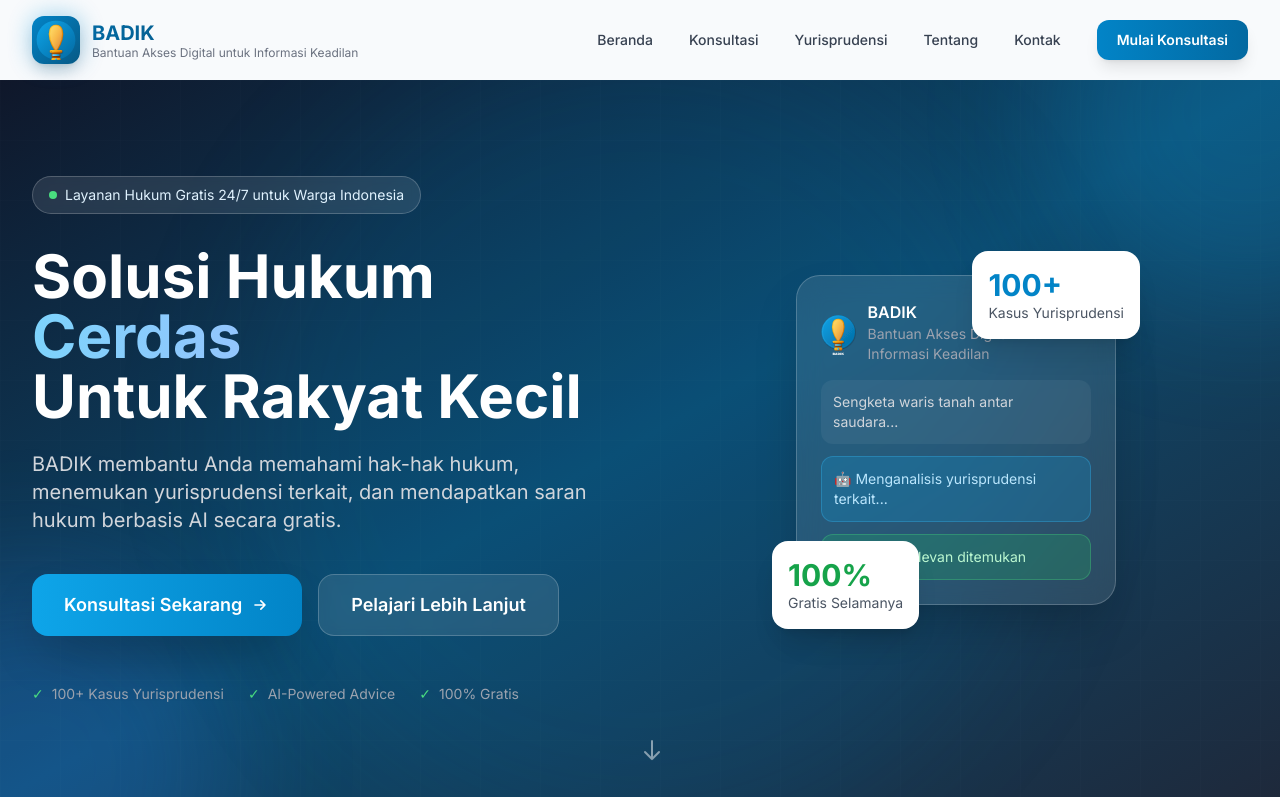
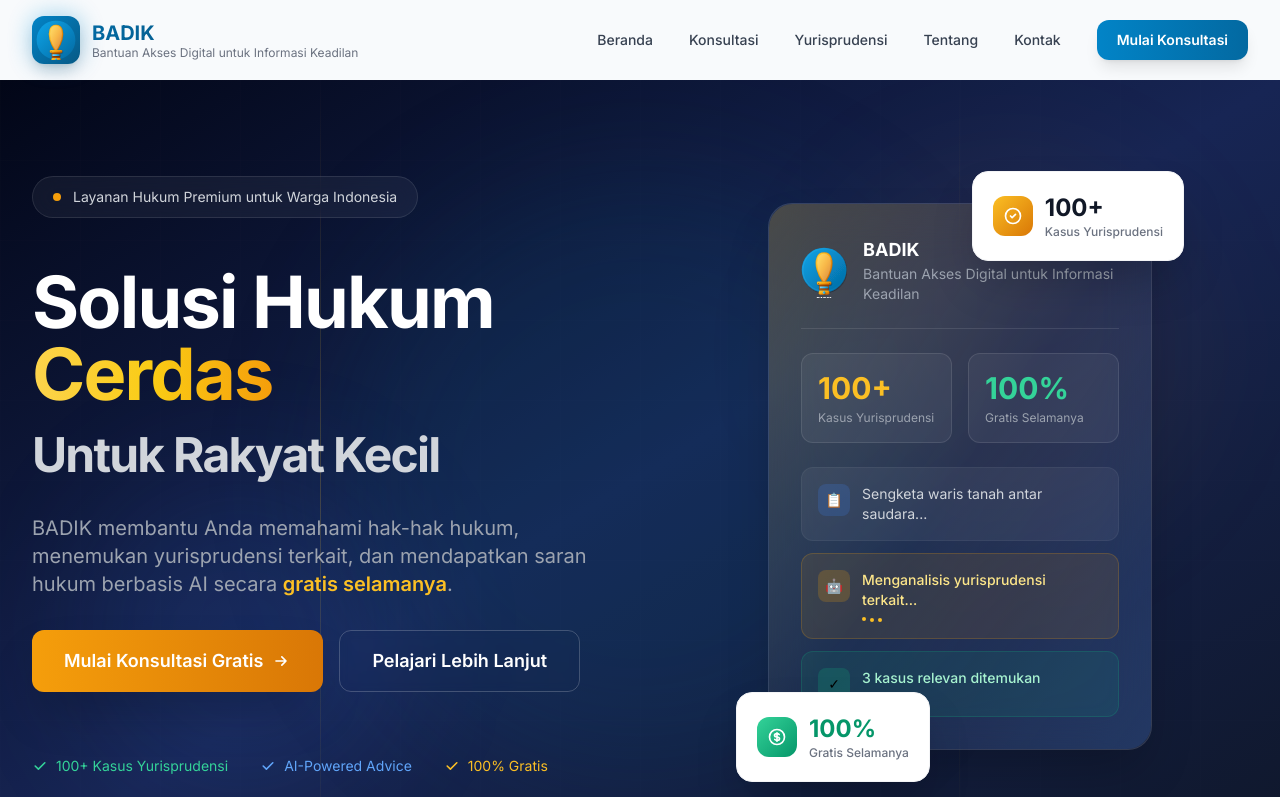
Before and after one commit to cecemeri48-beep/yuradvise, a Next.js app: page / in a window 1280 px wide. Shown: the top 797 px of the page. Built offline with nearby package versions, Linux system fonts and the light colour scheme.

Commit message:
feat: redesign hero section with premium luxurious UI
- Added gold/amber accents for premium law firm feel
- Fixed floating stats positioning for desktop
- Improved typography hierarchy and spacing
- Enhanced glass morphism effects
- Added animated scroll indicators
- Better visual balance and depth

```diff
--- a/components/HeroSection.tsx
+++ b/components/HeroSection.tsx
@@ -3,116 +3,191 @@ import LogoIcon from './LogoIcon'
 export default function HeroSection() {
   return (
     <section className="relative min-h-[90vh] flex items-center overflow-hidden">
-      {/* Background */}
-      <div className="absolute inset-0 bg-gradient-to-br from-slate-900 via-primary-900 to-slate-800"></div>
+      {/* Premium dark background */}
+      <div className="absolute inset-0 bg-gradient-to-br from-slate-950 via-blue-950 to-slate-900"></div>
 
-      {/* Decorative elements */}
+      {/* Premium decorative elements */}
       <div className="absolute inset-0 overflow-hidden">
-        <div className="absolute -top-40 -right-40 w-96 h-96 bg-primary-500/20 rounded-full blur-3xl"></div>
-        <div className="absolute -bottom-40 -left-40 w-96 h-96 bg-blue-500/20 rounded-full blur-3xl"></div>
-        <div className="absolute top-1/2 left-1/2 -translate-x-1/2 -translate-y-1/2 w-[800px] h-[800px] bg-primary-600/10 rounded-full blur-3xl"></div>
+        {/* Soft glow orbs - positioned for balance */}
+        <div className="absolute top-20 right-20 w-96 h-96 bg-amber-500/5 rounded-full blur-3xl"></div>
+        <div className="absolute bottom-20 left-20 w-80 h-80 bg-blue-500/10 rounded-full blur-3xl"></div>
+        <div className="absolute top-1/2 left-1/2 -translate-x-1/2 -translate-y-1/2 w-[600px] h-[600px] bg-primary-900/20 rounded-full blur-3xl"></div>
 
-        {/* Grid pattern */}
-        <div className="absolute inset-0 opacity-10" style={{
-          backgroundImage: 'linear-gradient(rgba(255,255,255,0.1) 1px, transparent 1px), linear-gradient(90deg, rgba(255,255,255,0.1) 1px, transparent 1px)',
-          backgroundSize: '60px 60px'
+        {/* Subtle grid pattern */}
+        <div className="absolute inset-0 opacity-5" style={{
+          backgroundImage: 'linear-gradient(rgba(255,255,255,0.15) 1px, transparent 1px), linear-gradient(90deg, rgba(255,255,255,0.15) 1px, transparent 1px)',
+          backgroundSize: '80px 80px'
         }}></div>
+
+        {/* Gold accent line */}
+        <div className="absolute top-0 left-1/4 w-px h-full bg-gradient-to-b from-transparent via-amber-400/20 to-transparent"></div>
+        <div className="absolute top-0 right-1/4 w-px h-full bg-gradient-to-b from-transparent via-amber-400/10 to-transparent"></div>
       </div>
 
-      <div className="relative max-w-7xl mx-auto px-4 sm:px-6 lg:px-8 py-20">
-        <div className="grid lg:grid-cols-2 gap-12 items-center">
+      <div className="relative max-w-7xl mx-auto px-4 sm:px-6 lg:px-8 py-20 lg:py-24">
+        <div className="grid lg:grid-cols-2 gap-12 lg:gap-16 items-center">
           {/* Left Content */}
-          <div className="text-center lg:text-left">
-            {/* Badge */}
-            <div className="inline-flex items-center gap-2 px-4 py-2 bg-white/10 backdrop-blur-sm border border-white/20 rounded-full text-sm text-primary-100 mb-8 animate-fade-in">
-              <span className="w-2 h-2 bg-green-400 rounded-full animate-pulse"></span>
-              Layanan Hukum Gratis 24/7 untuk Warga Indonesia
+          <div className="text-center lg:text-left space-y-8">
+            {/* Premium badge */}
+            <div className="inline-flex items-center gap-3 px-5 py-2.5 bg-white/5 backdrop-blur-md border border-white/10 rounded-full text-sm text-gray-300 mb-4">
+              <span className="flex h-2 w-2 relative">
+                <span className="animate-ping absolute inline-flex h-full w-full rounded-full bg-amber-400 opacity-75"></span>
+                <span className="relative inline-flex rounded-full h-2 w-2 bg-amber-500"></span>
+              </span>
+              Layanan Hukum Premium untuk Warga Indonesia
             </div>
 
-            {/* Heading */}
-            <h2 className="text-4xl md:text-5xl lg:text-6xl font-bold text-white leading-tight mb-6">
+            {/* Heading - More premium typography */}
+            <h1 className="text-4xl md:text-5xl lg:text-6xl xl:text-7xl font-bold text-white leading-tight tracking-tight">
               Solusi Hukum{' '}
-              <span className="text-transparent bg-clip-text bg-gradient-to-r from-primary-300 to-blue-300">
+              <span className="text-transparent bg-clip-text bg-gradient-to-r from-amber-300 via-yellow-400 to-amber-500">
                 Cerdas
               </span>
               <br />
+              <span className="text-gray-300 text-3xl md:text-4xl lg:text-5xl">
                 Untuk Rakyat Kecil
-            </h2>
+              </span>
+            </h1>
 
             {/* Description */}
-            <p className="text-lg md:text-xl text-gray-300 mb-10 max-w-xl mx-auto lg:mx-0 leading-relaxed">
+            <p className="text-lg md:text-xl text-gray-400 max-w-xl mx-auto lg:mx-0 leading-relaxed">
               BADIK membantu Anda memahami hak-hak hukum, menemukan yurisprudensi terkait,
-              dan mendapatkan saran hukum berbasis AI secara gratis.
+              dan mendapatkan saran hukum berbasis AI secara <span className="text-amber-400 font-semibold">gratis selamanya</span>.
             </p>
 
-            {/* CTAs */}
+            {/* CTAs - Premium buttons */}
             <div className="flex flex-col sm:flex-row gap-4 justify-center lg:justify-start">
               <a
                 href="/mulai"
-                className="group px-8 py-4 bg-gradient-to-r from-primary-500 to-primary-600 text-white rounded-2xl font-semibold text-lg shadow-2xl hover:shadow-primary-500/30 transform hover:-translate-y-1 transition-all duration-300 flex items-center justify-center gap-2"
+                className="group relative px-8 py-4 bg-gradient-to-r from-amber-500 to-amber-600 text-white rounded-xl font-semibold text-lg shadow-2xl hover:shadow-amber-500/30 transform hover:-translate-y-0.5 transition-all duration-300 flex items-center justify-center gap-2 overflow-hidden"
               >
-                Konsultasi Sekarang
+                <span className="absolute inset-0 bg-gradient-to-r from-amber-400 to-amber-500 opacity-0 group-hover:opacity-100 transition-opacity duration-300"></span>
+                <span className="relative flex items-center gap-2">
+                  Mulai Konsultasi Gratis
                   <svg className="w-5 h-5 group-hover:translate-x-1 transition-transform" fill="none" viewBox="0 0 24 24" stroke="currentColor">
                     <path strokeLinecap="round" strokeLinejoin="round" strokeWidth={2} d="M13 7l5 5m0 0l-5 5m5-5H6" />
                   </svg>
+                </span>
               </a>
               <a
                 href="/tentang"
-                className="px-8 py-4 bg-white/10 backdrop-blur-sm border border-white/20 text-white rounded-2xl font-semibold text-lg hover:bg-white/20 transition-all duration-300"
+                className="px-8 py-4 bg-transparent border border-white/20 text-white rounded-xl font-semibold text-lg hover:bg-white/5 backdrop-blur-sm transition-all duration-300"
               >
                 Pelajari Lebih Lanjut
               </a>
             </div>
 
-            {/* Trust indicators */}
-            <div className="mt-12 flex flex-wrap justify-center lg:justify-start gap-6 text-sm text-gray-400">
+            {/* Trust indicators - Premium style */}
+            <div className="pt-8 flex flex-wrap justify-center lg:justify-start gap-x-8 gap-y-3 text-sm">
               {[
-                { icon: '✓', text: '100+ Kasus Yurisprudensi' },
-                { icon: '✓', text: 'AI-Powered Advice' },
-                { icon: '✓', text: '100% Gratis' },
+                { icon: '✓', text: '100+ Kasus Yurisprudensi', color: 'text-emerald-400' },
+                { icon: '✓', text: 'AI-Powered Advice', color: 'text-blue-400' },
+                { icon: '✓', text: '100% Gratis', color: 'text-amber-400' },
               ].map((item, i) => (
-                <span key={i} className="flex items-center gap-2">
-                  <span className="text-green-400">{item.icon}</span>
+                <span key={i} className={`flex items-center gap-2 ${item.color}`}>
+                  <svg className="w-4 h-4" fill="currentColor" viewBox="0 0 20 20">
+                    <path fillRule="evenodd" d="M16.707 5.293a1 1 0 010 1.414l-8 8a1 1 0 01-1.414 0l-4-4a1 1 0 011.414-1.414L8 12.586l7.293-7.293a1 1 0 011.414 0z" clipRule="evenodd" />
+                  </svg>
                   {item.text}
                 </span>
               ))}
             </div>
           </div>
 
-          {/* Right - Visual Element */}
-          <div className="hidden lg:flex justify-center">
+          {/* Right - Premium Visual Element */}
+          <div className="hidden lg:flex justify-center items-center">
             <div className="relative">
-              {/* Main card */}
-              <div className="w-80 bg-white/10 backdrop-blur-md border border-white/20 rounded-3xl p-6 shadow-2xl">
-                <div className="flex items-center gap-3 mb-4">
-                  <LogoIcon className="w-12 h-12" />
+              {/* Main premium card */}
+              <div className="relative w-96 bg-white/5 backdrop-blur-xl border border-white/10 rounded-3xl p-8 shadow-2xl">
+                {/* Gold accent border */}
+                <div className="absolute inset-0 rounded-3xl bg-gradient-to-br from-amber-400/20 via-transparent to-blue-500/20 pointer-events-none"></div>
+
+                <div className="relative">
+                  {/* Header with Logo */}
+                  <div className="flex items-center gap-4 mb-6 pb-6 border-b border-white/10">
+                    <LogoIcon className="w-14 h-14" />
                     <div>
-                    <p className="text-white font-semibold">BADIK</p>
+                      <p className="text-white font-bold text-lg">BADIK</p>
                       <p className="text-gray-400 text-sm">Bantuan Akses Digital untuk Informasi Keadilan</p>
                     </div>
                   </div>
+
+                  {/* Stats - Better positioned */}
+                  <div className="grid grid-cols-2 gap-4 mb-6">
+                    <div className="bg-white/5 rounded-xl p-4 border border-white/10">
+                      <p className="text-3xl font-bold text-amber-400">100+</p>
+                      <p className="text-gray-400 text-xs mt-1">Kasus Yurisprudensi</p>
+                    </div>
+                    <div className="bg-white/5 rounded-xl p-4 border border-white/10">
+                      <p className="text-3xl font-bold text-emerald-400">100%</p>
+                      <p className="text-gray-400 text-xs mt-1">Gratis Selamanya</p>
+                    </div>
+                  </div>
+
+                  {/* AI Analysis Cards */}
                   <div className="space-y-3">
-                  <div className="bg-white/5 rounded-xl p-3">
+                    <div className="bg-white/5 rounded-xl p-4 border border-white/5">
+                      <div className="flex items-start gap-3">
+                        <div className="w-8 h-8 bg-blue-500/20 rounded-lg flex items-center justify-center text-sm flex-shrink-0">📋</div>
+                        <div>
                           <p className="text-gray-300 text-sm">Sengketa waris tanah antar saudara...</p>
-                  </div>
-                  <div className="bg-primary-500/20 rounded-xl p-3 border border-primary-400/30">
-                    <p className="text-primary-200 text-sm">🤖 Menganalisis yurisprudensi terkait...</p>
-                  </div>
-                  <div className="bg-green-500/20 rounded-xl p-3 border border-green-400/30">
-                    <p className="text-green-200 text-sm">✓ 3 kasus relevan ditemukan</p>
                         </div>
                       </div>
                     </div>
 
-              {/* Floating stats */}
-              <div className="absolute -top-6 -right-6 bg-white rounded-2xl p-4 shadow-xl">
-                <p className="text-3xl font-bold text-primary-600">100+</p>
-                <p className="text-gray-600 text-sm">Kasus Yurisprudensi</p>
+                    <div className="bg-amber-500/10 rounded-xl p-4 border border-amber-500/20">
+                      <div className="flex items-start gap-3">
+                        <div className="w-8 h-8 bg-amber-500/20 rounded-lg flex items-center justify-center text-sm flex-shrink-0">🤖</div>
+                        <div>
+                          <p className="text-amber-200 text-sm font-medium">Menganalisis yurisprudensi terkait...</p>
+                          <div className="flex gap-1 mt-2">
+                            <div className="h-1 w-1 bg-amber-400 rounded-full animate-bounce"></div>
+                            <div className="h-1 w-1 bg-amber-400 rounded-full animate-bounce" style={{animationDelay: '0.1s'}}></div>
+                            <div className="h-1 w-1 bg-amber-400 rounded-full animate-bounce" style={{animationDelay: '0.2s'}}></div>
+                          </div>
+                        </div>
+                      </div>
                     </div>
 
-              <div className="absolute -bottom-6 -left-6 bg-white rounded-2xl p-4 shadow-xl">
-                <p className="text-3xl font-bold text-green-600">100%</p>
-                <p className="text-gray-600 text-sm">Gratis Selamanya</p>
+                    <div className="bg-emerald-500/10 rounded-xl p-4 border border-emerald-500/20">
+                      <div className="flex items-start gap-3">
+                        <div className="w-8 h-8 bg-emerald-500/20 rounded-lg flex items-center justify-center text-sm flex-shrink-0">✓</div>
+                        <div>
+                          <p className="text-emerald-200 text-sm font-medium">3 kasus relevan ditemukan</p>
+                        </div>
+                      </div>
+                    </div>
+                  </div>
+                </div>
+              </div>
+
+              {/* Floating premium stats - Better positioned */}
+              <div className="absolute -top-8 -right-8 bg-white rounded-2xl p-5 shadow-2xl border border-gray-100 animate-float">
+                <div className="flex items-center gap-3">
+                  <div className="w-10 h-10 bg-gradient-to-br from-amber-400 to-amber-600 rounded-xl flex items-center justify-center">
+                    <svg className="w-5 h-5 text-white" fill="none" viewBox="0 0 24 24" stroke="currentColor">
+                      <path strokeLinecap="round" strokeLinejoin="round" strokeWidth={2} d="M9 12l2 2 4-4m6 2a9 9 0 11-18 0 9 9 0 0118 0z" />
+                    </svg>
+                  </div>
+                  <div>
+                    <p className="text-2xl font-bold text-gray-900">100+</p>
+                    <p className="text-gray-500 text-xs font-medium">Kasus Yurisprudensi</p>
+                  </div>
+                </div>
+              </div>
+
+              <div className="absolute -bottom-8 -left-8 bg-white rounded-2xl p-5 shadow-2xl border border-gray-100 animate-float" style={{animationDelay: '1.5s'}}>
+                <div className="flex items-center gap-3">
+                  <div className="w-10 h-10 bg-gradient-to-br from-emerald-400 to-emerald-600 rounded-xl flex items-center justify-center">
+                    <svg className="w-5 h-5 text-white" fill="none" viewBox="0 0 24 24" stroke="currentColor">
+                      <path strokeLinecap="round" strokeLinejoin="round" strokeWidth={2} d="M12 8c-1.657 0-3 .895-3 2s1.343 2 3 2 3 .895 3 2-1.343 2-3 2m0-8c1.11 0 2.08.402 2.599 1M12 8V7m0 1v8m0 0v1m0-1c-1.11 0-2.08-.402-2.599-1M21 12a9 9 0 11-18 0 9 9 0 0118 0z" />
+                    </svg>
+                  </div>
+                  <div>
+                    <p className="text-2xl font-bold text-emerald-600">100%</p>
+                    <p className="text-gray-500 text-xs font-medium">Gratis Selamanya</p>
+                  </div>
+                </div>
               </div>
             </div>
           </div>
@@ -120,10 +195,13 @@ export default function HeroSection() {
       </div>
 
       {/* Scroll indicator */}
-      <div className="absolute bottom-8 left-1/2 -translate-x-1/2 animate-bounce">
-        <svg className="w-6 h-6 text-white/50" fill="none" viewBox="0 0 24 24" stroke="currentColor">
+      <div className="absolute bottom-8 left-1/2 -translate-x-1/2">
+        <div className="flex flex-col items-center gap-2 text-gray-400">
+          <span className="text-xs font-medium tracking-widest uppercase">Scroll</span>
+          <svg className="w-5 h-5 animate-bounce" fill="none" viewBox="0 0 24 24" stroke="currentColor">
             <path strokeLinecap="round" strokeLinejoin="round" strokeWidth={2} d="M19 14l-7 7m0 0l-7-7m7 7V3" />
           </svg>
+        </div>
       </div>
     </section>
   )
```
Lines whose indentation alone changed are shown as unchanged.
